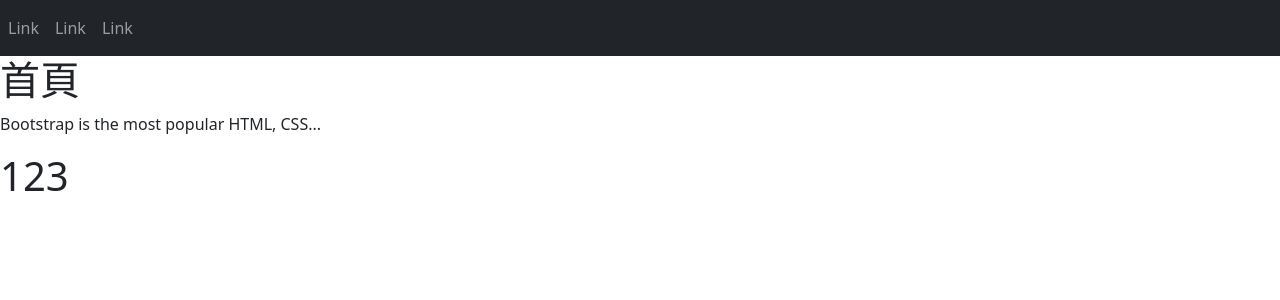
After one commit to FangShinDeng/FlaskLearning, a Flask app: page /inherit in a window 1280 px wide. The commit adds this page. Shown: the top 300 px of the page. Run offline with Flask 2, Linux system fonts and the light colour scheme.

Commit message:
繼承模板及子模板的使用

```diff
--- a/簡易會員登入/app.py
+++ b/簡易會員登入/app.py
@@ -26,6 +26,10 @@ def demo():
     ]
     return render_template('demo.html', data = data)
 
+@app.route('/inherit')
+def inherit():
+    return render_template('inheritTemplate.html')
+
 if __name__ == '__main__':
     app.debug = True
     app.run()
--- a/簡易會員登入/templates/index.html
+++ b/簡易會員登入/templates/index.html
@@ -34,5 +34,10 @@
         <h1>首頁</h1>
         <p>Bootstrap is the most popular HTML, CSS...</p>
     </div>
+
+    {% block content %}
+      <h1>hello world</h1>
+    {% endblock %}
+
 </body>
 </html>
--- /dev/null
+++ b/簡易會員登入/templates/inheritTemplate.html
@@ -0,0 +1,5 @@
+{% extends 'index.html'%}
+
+{% block content%}
+    <h1> 123 </h1>
+{% endblock%}
```
Also changed, not shown: README.md.
